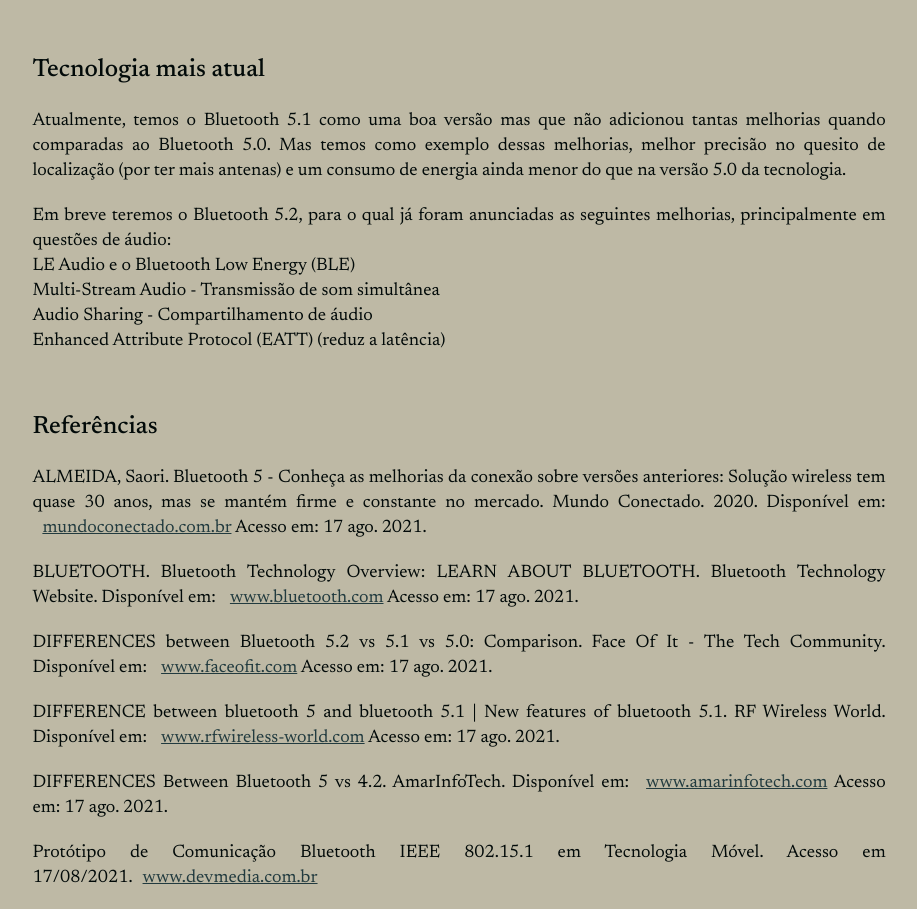
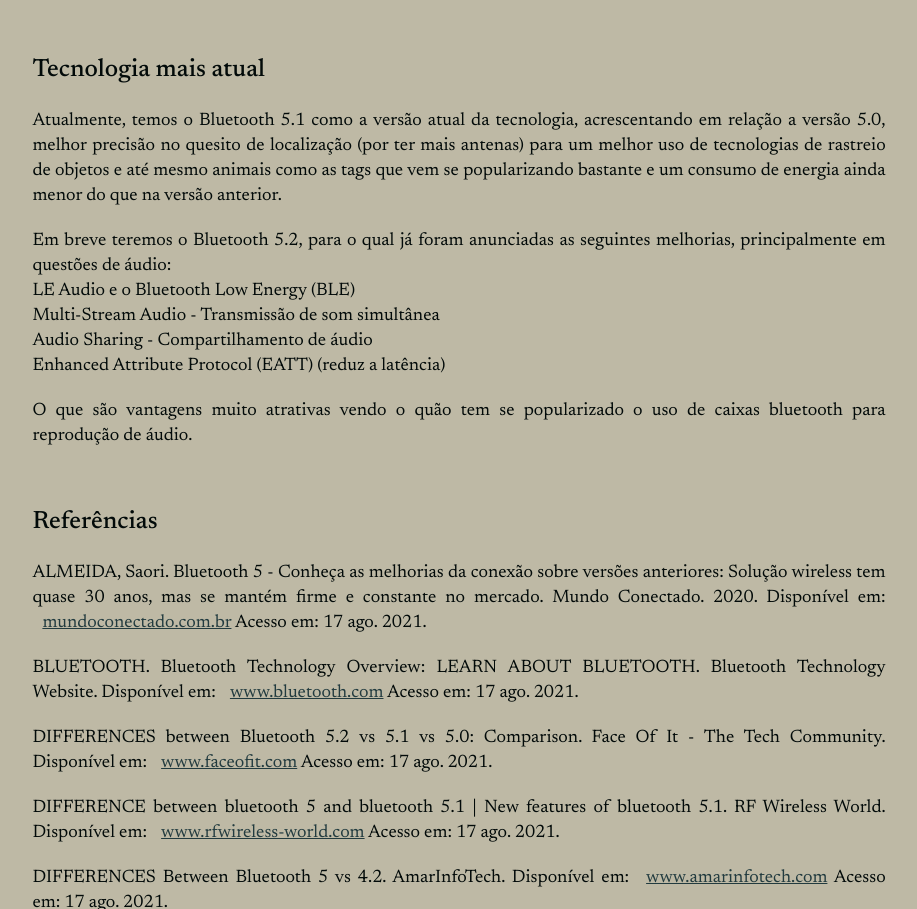
Before and after one commit to Vsspaulasouza/tpRedesI-ArtigoTecnico, a plain HTML site: page index.html in a window 1280 px wide. Shown: the part 3206-4115 px from the top of the page, without its empty margins (6-923 px from the left). Drawn offline with Linux system fonts and the light colour scheme.

Commit message:
Update index.html
Alterado texto na parte de Tecnologia mais atual.

```diff
--- a/index.html
+++ b/index.html
@@ -85,13 +85,14 @@
             <br> GOEP (Generic Object Exchange Profile) -  que define os protocolos e procedimentos que serão utilizados pelas aplicações que precisarem utilizar troca de objetos, as possíveis aplicações seriam sincronização e transferência de arquivos.</p>
             <p>Além disso, todos os profiles internos dependem destes profiles principais, e para que os profiles possam ser utilizados, ambos os dispositivos devem ter suas pilhas de protocolos implementando estes profiles.</p>
         <h2 id="tecnologia">Tecnologia mais atual</h2>
-        <p>Atualmente, temos o Bluetooth 5.1 como uma boa versão mas que não adicionou tantas melhorias quando comparadas ao Bluetooth 5.0. Mas temos como exemplo dessas melhorias, melhor precisão no quesito de localização (por ter mais antenas) e um consumo de energia ainda menor do que na versão 5.0 da tecnologia.</p>
+        <p>Atualmente, temos o Bluetooth 5.1 como a versão atual da tecnologia, acrescentando em relação a versão 5.0, melhor precisão no quesito de localização (por ter mais antenas) para um melhor uso de tecnologias de rastreio de objetos e até mesmo animais como as tags que vem se popularizando bastante e um consumo de energia ainda menor do que na versão anterior.</p>
         <p>Em breve teremos o Bluetooth 5.2, para o qual já foram anunciadas as seguintes melhorias, principalmente em questões de áudio:
            <br>LE Audio e o Bluetooth Low Energy (BLE)
            <br>Multi-Stream Audio - Transmissão de som simultânea
            <br>Audio Sharing - Compartilhamento de áudio
            <br>Enhanced Attribute Protocol (EATT) (reduz a latência)
         </p>
+        <p>O que são vantagens muito atrativas vendo o quão tem se popularizado o uso de caixas bluetooth para reprodução de áudio.</p>
 
         <h2 id="referencias">Referências</h2>
         <p>ALMEIDA, Saori. Bluetooth 5 - Conheça as melhorias da conexão sobre versões anteriores: Solução wireless tem quase 30 anos, mas se mantém firme e constante no mercado. Mundo Conectado. 2020. Disponível em: <a href="https://mundoconectado.com.br/artigos/v/13913/bluetooth-5-conheca-as-melhorias-da-conexao-sobre-versoes-anteriores" class="link" target="_blank">mundoconectado.com.br</a> Acesso em: 17 ago. 2021.</p>
```
